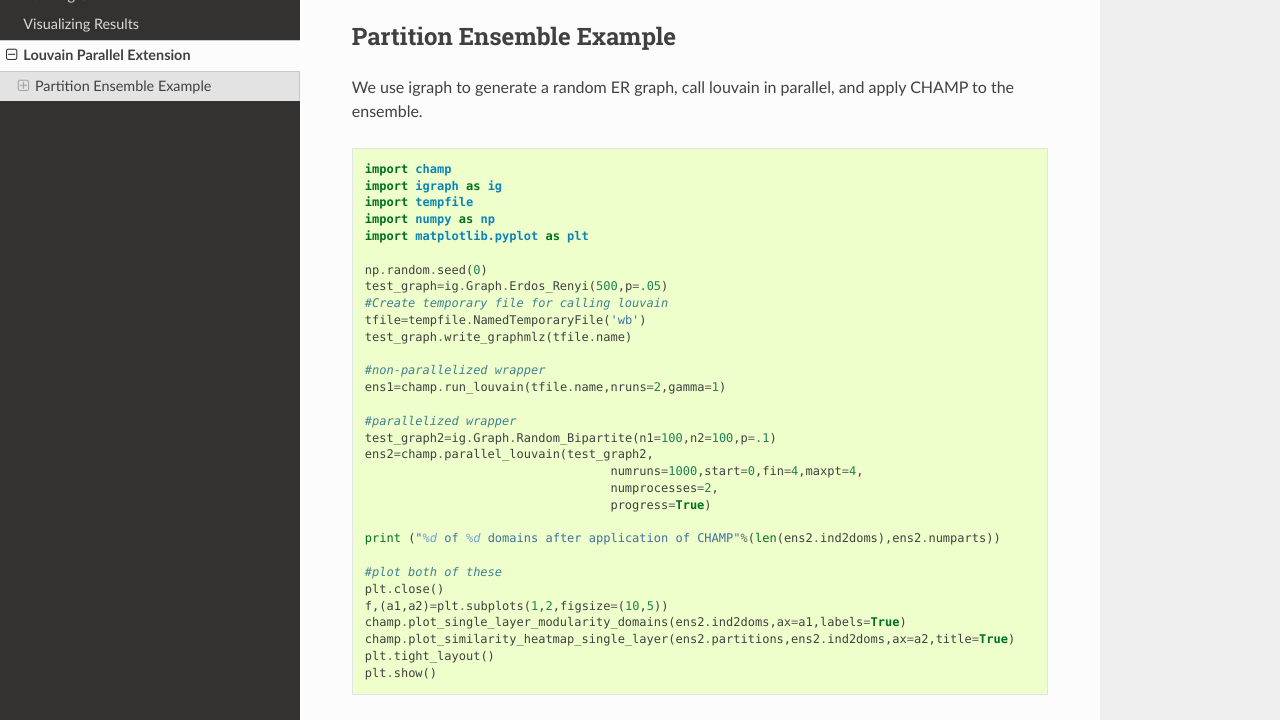
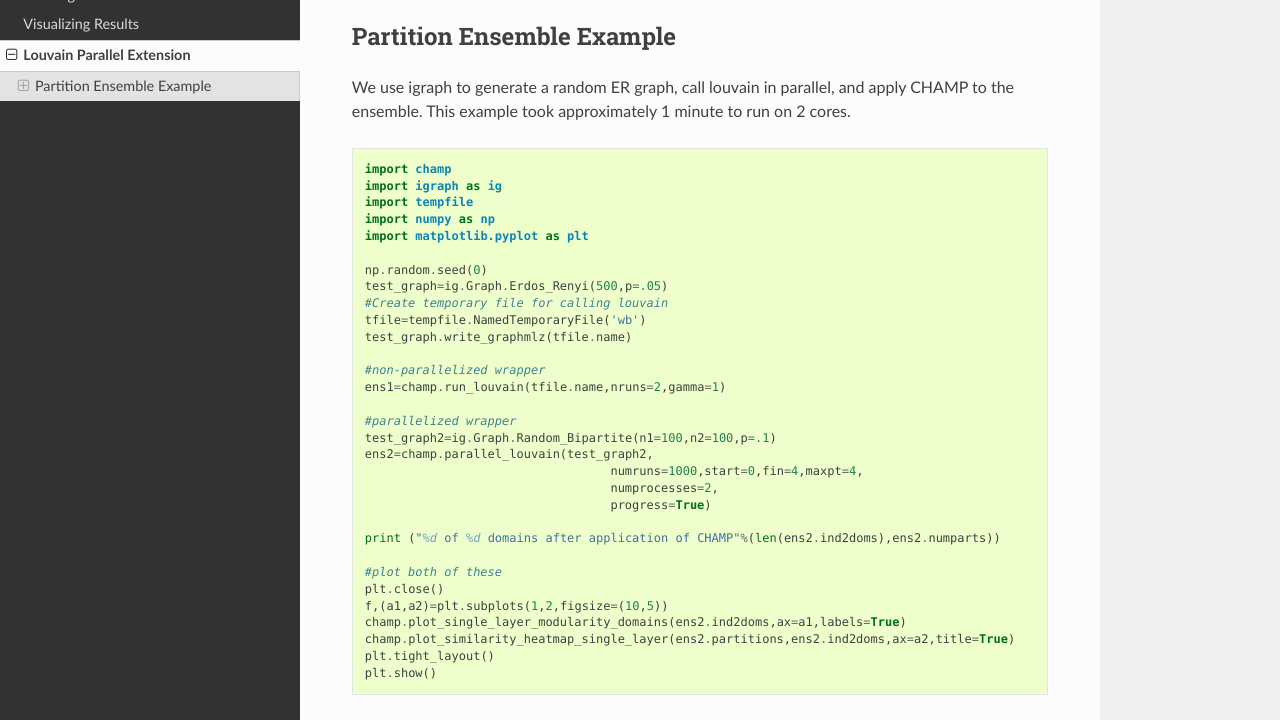
Before and after one commit to wweir827/CHAMP, a Sphinx documentation site: the page built from docs/_static/louvain_ext.rst, in a window 1280 px wide and 900 px high, scrolled down 547 px, cut to the strip 180-900 px from the top of the window. Built offline with Sphinx 7.4.7 and the Read the Docs theme 2.0.0, drawn with Linux system fonts in a browser that asks for light colours; cross-references to code outside the pages are shown as plain code.

```diff
--- a/docs/_static/louvain_ext.rst
+++ b/docs/_static/louvain_ext.rst
@@ -33,7 +33,8 @@ constructor, the PartitionEnsemble applies CHAMP to all of its partitions, and s
 ----------------------------
 Partition Ensemble Example
 ----------------------------
-We use igraph to generate a random ER graph, call louvain in parallel, and apply CHAMP to the ensemble.
+We use igraph to generate a random ER graph, call louvain in parallel, and apply CHAMP to the ensemble.  This example \
+took approximately 1 minute to run on 2 cores.
 ::
 
     import champ
```
Also changed, not shown: docs/_static/images/part_ens_exp.png (added).
